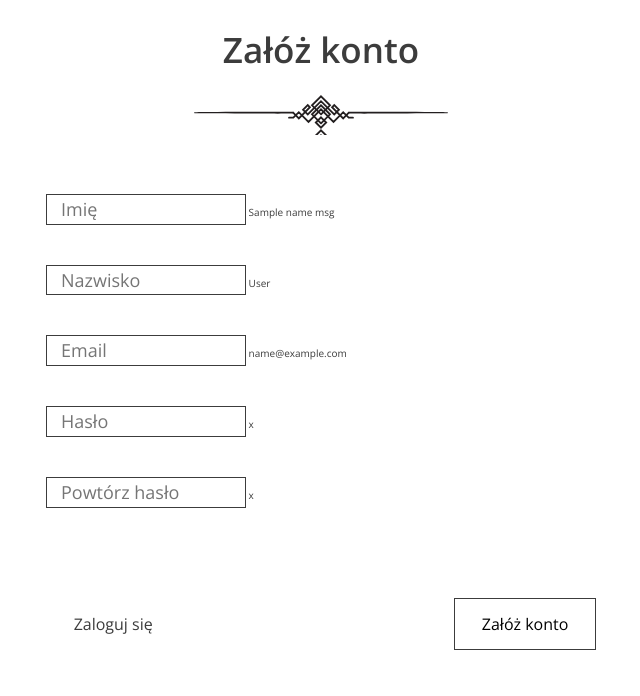
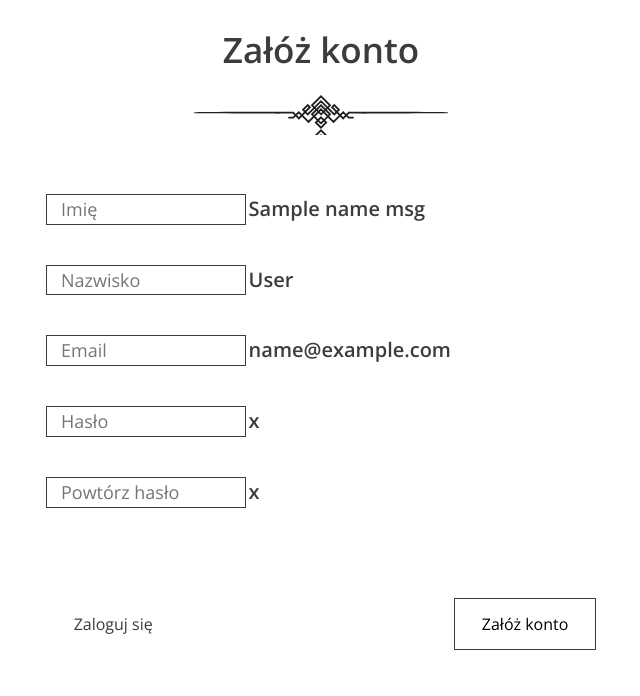
Before and after one commit to saradonin/pass_it_on, a Django app: template pass_it_on_app/templates/register.html in a window 1280 px wide. Shown: the part 188-884 px from the top of the page, without its empty margins (319-959 px from the left). Run offline with Django 4.2, Linux system fonts and the light colour scheme; the template is opened without the code that fills it: most values are stand-ins (such as "Sample title", 1, 10 or a date in 2020).

Commit message:
user registration messages added

```diff
--- a/pass_it_on_app/templates/register.html
+++ b/pass_it_on_app/templates/register.html
@@ -12,23 +12,23 @@
           {% csrf_token %}
         <div class="form-group">
           <input type="text" name="name" placeholder="Imię" />
-            {{ name_msg }}
+            <h1 style="display: inline;">{{ name_msg }}</h1>
         </div>
          <div class="form-group">
           <input type="text" name="surname" placeholder="Nazwisko" />
-             {{ surname_msg }}
+             <h1 style="display: inline;">{{ surname_msg }}</h1>
         </div>
         <div class="form-group">
           <input type="email" name="email" placeholder="Email" />
-            {{ email_msg }}
+            <h1 style="display: inline;">{{ email_msg }}</h1>
         </div>
         <div class="form-group">
           <input type="password" name="password" placeholder="Hasło" />
-            {{ password_msg }}
+            <h1 style="display: inline;">{{ password_msg }}</h1>
         </div>
         <div class="form-group">
           <input type="password" name="password2" placeholder="Powtórz hasło" />
-            {{ password2_msg }}
+            <h1 style="display: inline;">{{ password2_msg }}</h1>
         </div>
 
         <div class="form-group form-group--buttons">
```
